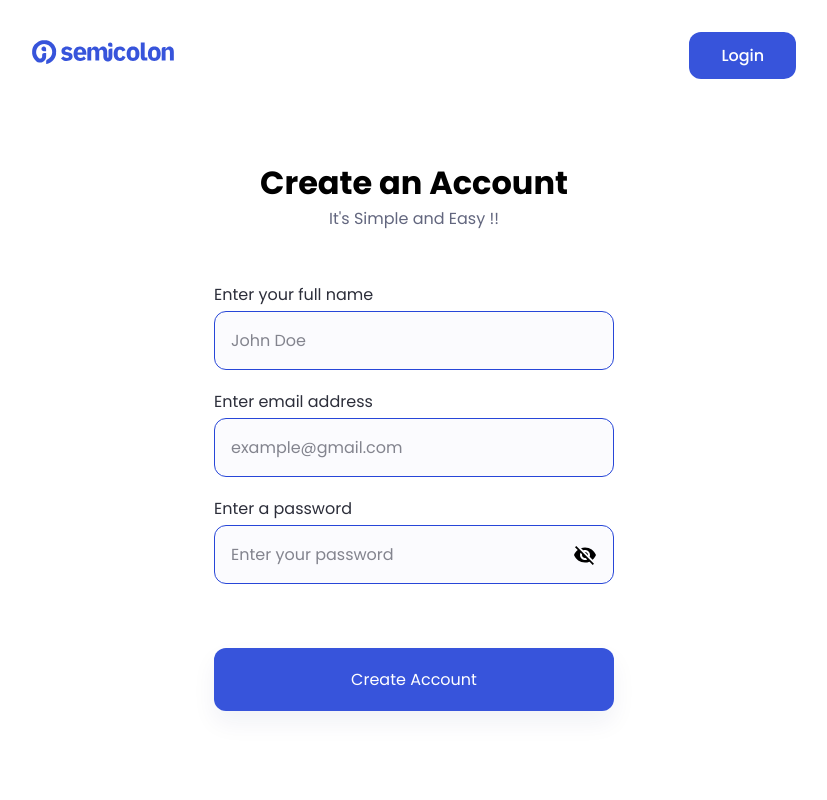
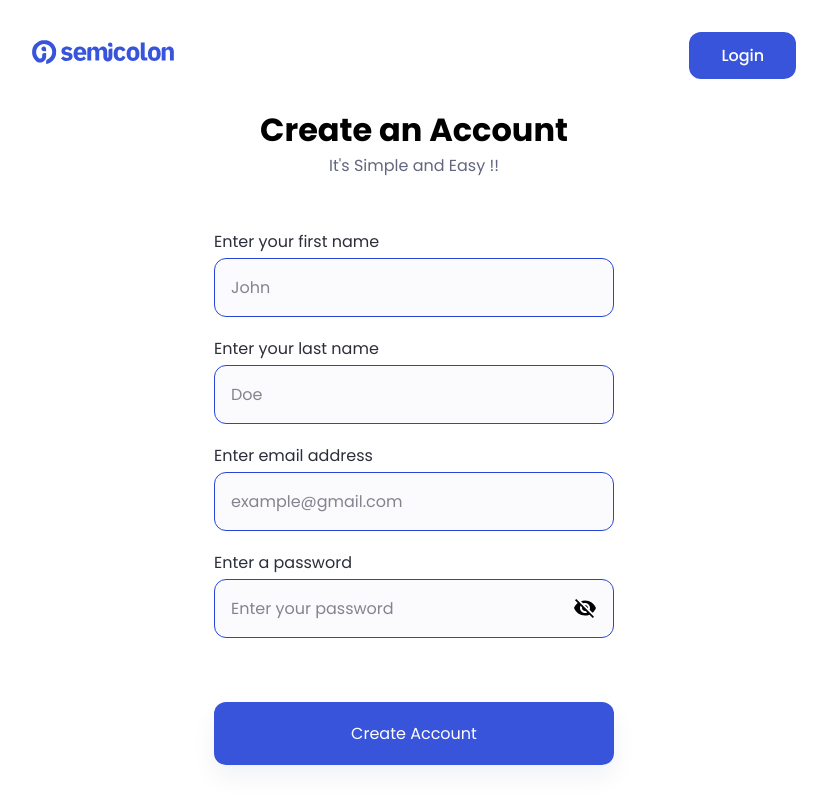
Before and after one commit to Trailiva/trailiva-web, a React (Create React App) app: page /register in a window 1280 px wide. Shown: the whole page, without its empty margins (226-1053 px from the left). Built offline with nearby package versions, Linux system fonts and the light colour scheme.

Commit message:
Fix user sign in bug

```diff
--- a/src/api/api.js
+++ b/src/api/api.js
@@ -2,5 +2,5 @@ import axios from "axios";
 import {API_BASE_URL_LOCAL, API_BASE_URL_DEV} from "../constants";
 
 export const api = axios.create({
-    baseURL: API_BASE_URL_DEV,
+    baseURL: API_BASE_URL_LOCAL,
 })
--- a/src/pages/auth/register/Register.js
+++ b/src/pages/auth/register/Register.js
@@ -18,10 +18,9 @@ const Register = () => {
     const navigate = useNavigate();
 
     const handleRegistration = async (data) => {
-        const [firstName, lastName] = data.fullName.split(" ");
         const userData = {
-            firstName,
-            lastName,
+            firstName: data.firstName,
+            lastName: data.lastName,
             email: data.email,
             password: data.password
         };
@@ -55,7 +54,8 @@ const Register = () => {
         }
 
         reset({
-            fullName: "",
+            firstName: "",
+            lastName: "",
             email: "",
             password: ""
         })
@@ -76,11 +76,20 @@ const Register = () => {
                 </Alert>}
                 <form onSubmit={handleSubmit(handleRegistration, handleError)} noValidate>
                     <FormControl
-                        label="Enter your full name"
-                        name="fullName"
-                        placeholder="John Doe"
+                        label="Enter your first name"
+                        name="firstName"
+                        placeholder="John"
                         visibility={false}
-                        useForm_register_return={register("fullName", registrationOption.fullName)}
+                        useForm_register_return={register("firstName", registrationOption.fullName)}
+                        errors={errors}
+                    />
+
+                    <FormControl
+                        label="Enter your last name"
+                        name="lastName"
+                        placeholder="Doe"
+                        visibility={false}
+                        useForm_register_return={register("lastName", registrationOption.fullName)}
                         errors={errors}
                     />
 
```
